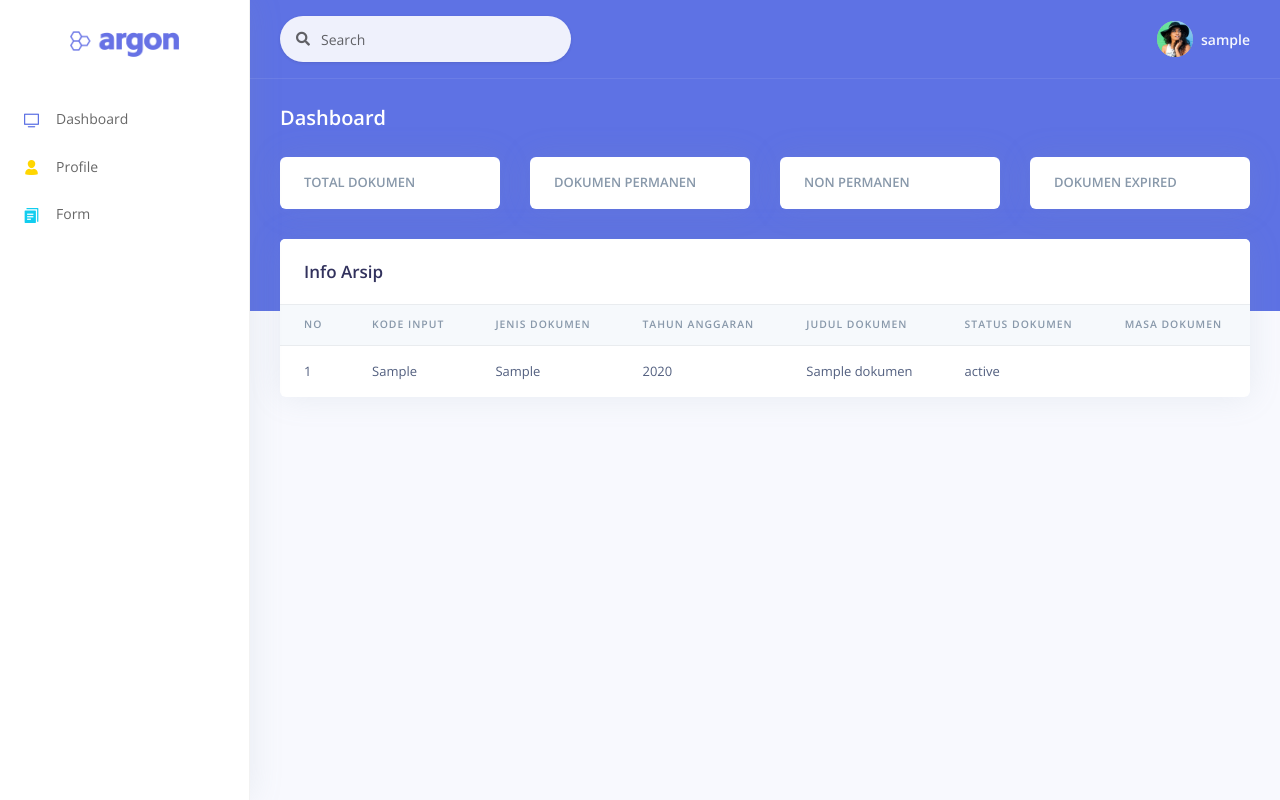
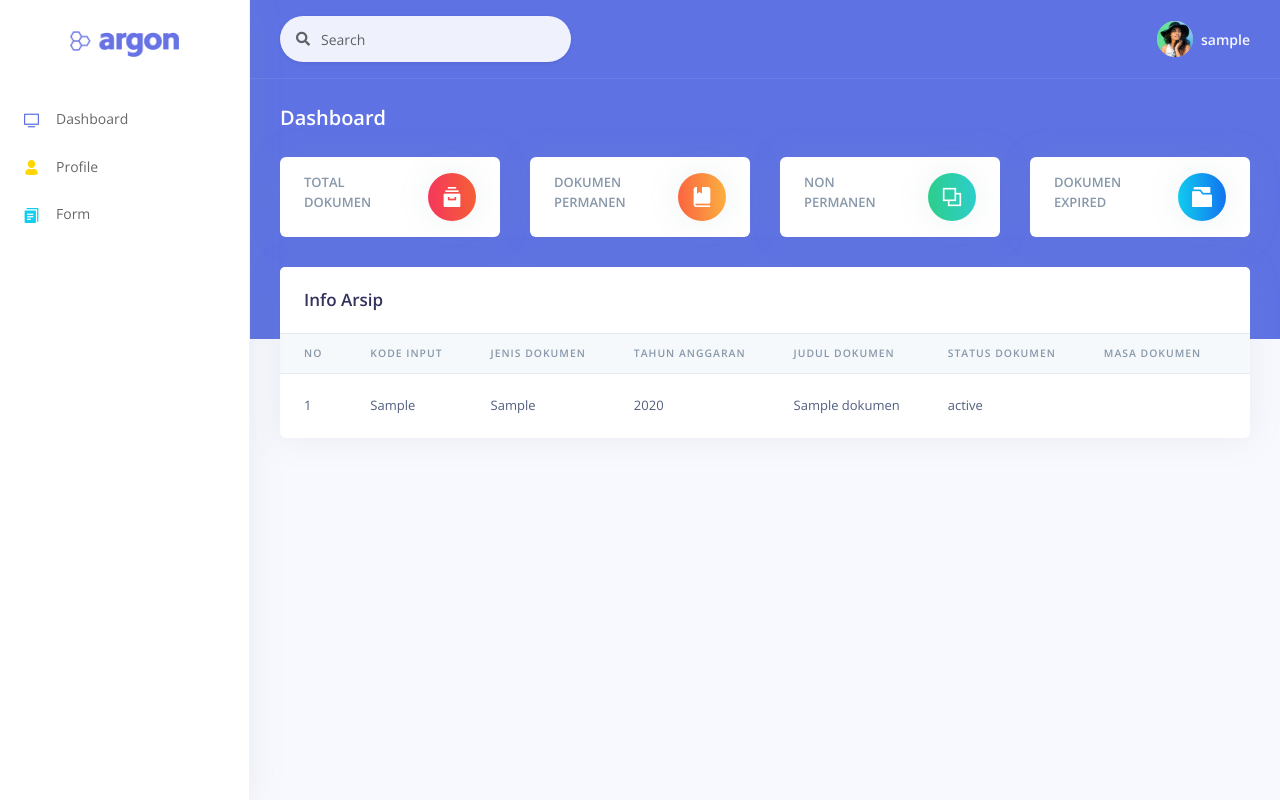
Before and after one commit to AlifNugraha17/Arsip, a Django app: page / in a window 1280 px wide. Run offline with Django 3.2, Linux system fonts and the light colour scheme; a user stored in the database is signed in; tables that the repository leaves empty hold one stand-in row (values such as "Sample post"); parts of the project's set-up code (start-up, migrations or seed data) failed here and were passed over; some libraries are stand-ins or nearby versions.

Commit message:
ubah index

```diff
--- a/apps/templates/home/index.html
+++ b/apps/templates/home/index.html
@@ -2,6 +2,9 @@
 {% extends 'layouts/base.html' %}
 
 {% block title %}Dashboard{% endblock title %}
+
+<!-- Specific CSS goes HERE -->
+{% block stylesheets %}{% endblock stylesheets %}
 
 {% block content %}
 <div class="header bg-primary pb-6">
@@ -12,37 +15,77 @@
                     <h6 class="h2 text-white d-inline-block mb-0">Dashboard</h6>
                 </div>
             </div>
-            <!-- Statistik Dokumen -->
+            <!-- Card stats -->
           <div class="row">
             <div class="col-xl-3 col-md-6">
               <div class="card card-stats">
+                <!-- Card body -->
                 <div class="card-body">
+                  <div class="row">
+                    <div class="col">
                       <h5 class="card-title text-uppercase text-muted mb-0">Total Dokumen</h5>
                       <span class="h2 font-weight-bold mb-0">{{ total_dokumen }}</span>
+                    </div>
+                    <div class="col-auto">
+                      <div class="icon icon-shape bg-gradient-red text-white rounded-circle shadow">
+                        <i class="ni ni-archive-2"></i>
+                      </div>
+                    </div>
+                  </div>
                 </div>
               </div>
             </div>
             <div class="col-xl-3 col-md-6">
               <div class="card card-stats">
+                <!-- Card body -->
                 <div class="card-body">
+                  <div class="row">
+                    <div class="col">
                       <h5 class="card-title text-uppercase text-muted mb-0">Dokumen Permanen</h5>
                       <span class="h2 font-weight-bold mb-0">{{ dokumen_permanen }}</span>
+                    </div>
+                    <div class="col-auto">
+                      <div class="icon icon-shape bg-gradient-orange text-white rounded-circle shadow">
+                        <i class="ni ni-book-bookmark"></i>
+                      </div>
+                    </div>
+                  </div>
                 </div>
               </div>
             </div>
             <div class="col-xl-3 col-md-6">
               <div class="card card-stats">
+                <!-- Card body -->
                 <div class="card-body">
-                            <h5 class="card-title text-uppercase text-muted mb-0">Non Permanen</h5>
+                  <div class="row">
+                    <div class="col">
+                      <h5 class="card-title text-uppercase text-muted mb-0"> Non Permanen</h5>
                       <span class="h2 font-weight-bold mb-0">{{ dokumen_non_permanen }}</span>
+                    </div>
+                    <div class="col-auto">
+                      <div class="icon icon-shape bg-gradient-green text-white rounded-circle shadow">
+                        <i class="ni ni-ungroup"></i>
+                      </div>
+                    </div>
+                  </div>
                 </div>
               </div>
             </div>
             <div class="col-xl-3 col-md-6">
               <div class="card card-stats">
+                <!-- Card body -->
                 <div class="card-body">
+                  <div class="row">
+                    <div class="col">
                       <h5 class="card-title text-uppercase text-muted mb-0">Dokumen Expired</h5>
                       <span class="h2 font-weight-bold mb-0">{{ dokumen_expired }}</span>
+                    </div>
+                    <div class="col-auto">
+                      <div class="icon icon-shape bg-gradient-info text-white rounded-circle shadow">
+                        <i class="ni ni-folder-17"></i>
+                      </div>
+                    </div>
+                  </div>
                 </div>
               </div>
             </div>
@@ -69,6 +112,7 @@
                                 <th>Judul Dokumen</th>
                                 <th>Status Dokumen</th>
                                 <th>Masa Dokumen</th>
+                                <th></th>
                             </tr>
                         </thead>
                         <tbody>
@@ -81,6 +125,18 @@
                                 <td>{{ dokumen.judul_dokumen }}</td>
                                 <td>{{ dokumen.status_dokumen }}</td>
                                 <td>{{ dokumen.masa_dokumen }}</td>
+                                <td class="text-right">
+                                    <div class="dropdown">
+                                      <a class="btn btn-sm btn-icon-only text-light" href="#" role="button" data-toggle="dropdown" aria-haspopup="true" aria-expanded="false">
+                                        <i class="fas fa-ellipsis-v"></i>
+                                      </a>
+                                      <div class="dropdown-menu dropdown-menu-right dropdown-menu-arrow">
+                                        <a class="dropdown-item" href="#">Buka</a>
+                                        <a class="dropdown-item" href="#">Edit</a>
+                                        <a class="dropdown-item" href="#">Hapus</a>
+                                      </div>
+                                    </div>
+                                  </td>
                             </tr>
                             {% endfor %}
                         </tbody>
```
Lines whose indentation alone changed are shown as unchanged.
